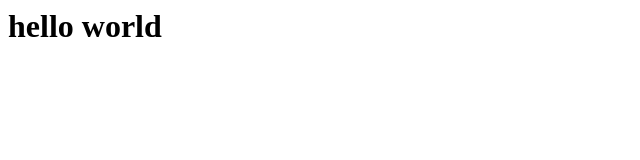
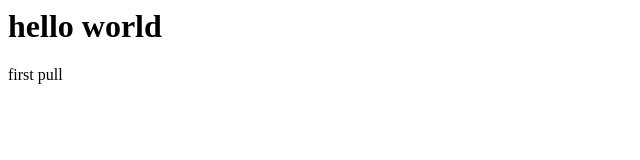
Before and after one commit to Jaganragupathi/git-github-begin, a plain HTML site: page index.html in a window 1280 px wide. Shown: the full height of the page, 0-640 px from the left. Drawn offline with Linux system fonts and the light colour scheme.

Commit message:
first Update index.html

```diff
--- a/index.html
+++ b/index.html
@@ -4,5 +4,6 @@
     </head>
     <body>
         <h1>hello world</h1>
+        <p>first pull</p>
     </body>
 </html>
```
